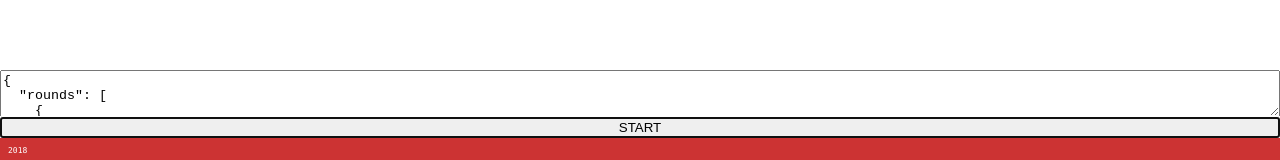
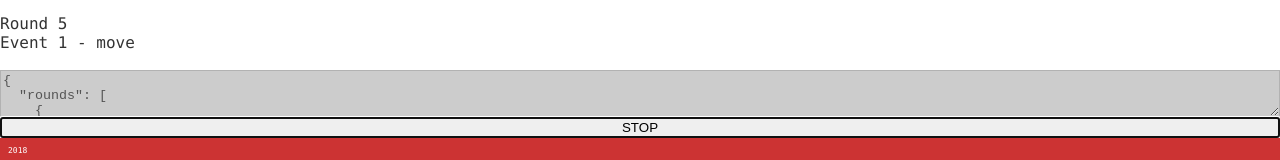
Before and after one commit to shaunanoordin/hackday-dungeon-canvas, a website built with webpack: page index.html in a window 1280 px wide. Shown: the part 637-797 px from the top of the page. Built offline with nearby package versions, Linux system fonts and the light colour scheme.

Commit message:
Improve HTML UI readability

```diff
--- a/index.html
+++ b/index.html
@@ -2437,7 +2437,7 @@
   ]
 }
     </textarea>
-    <button id="console-action-start" value="Start" />
+    <button id="console-action-start" />
   </div>
 </main>
 <footer>2018</footer>
--- a/src/main.js
+++ b/src/main.js
@@ -40,11 +40,14 @@ class App {
     this.entityStyles = {};  //Visual style of entities. Derived when entities are spawned.
 
     this.initialiseCanvas();
-    this.updateUI_consoleActionStart();
+    this.updateUI_console();
 
     //Convenience: after a short delay, focus on the Start/Stop button.
     this.html.consoleActionStart
-    && setTimeout(() => this.html.consoleActionStart.focus(), 500);
+    && setTimeout(() => {
+      this.html.consoleActionStart.focus();
+      this.html.consoleActionStart.click()
+    }, 500);
   }
   /*
   ----------------------------------------------------------------
@@ -62,26 +65,34 @@ class App {
     this.processConsoleIn();
     this.runCycle && clearInterval(this.runCycle);
     this.runCycle = setInterval(this.runStep.bind(this), 1000 / App.TICKS_PER_SECOND);
-    this.updateUI_consoleActionStart();
+    this.updateUI_console();
   }
 
   stop() {
     this.runCycle && clearInterval(this.runCycle);
     this.runCycle = undefined;
-    this.updateUI_consoleActionStart();
+    this.updateUI_console();
   }
 
-  updateUI_consoleActionStart() {
+  updateUI_console() {
     if (!this.runCycle) {
       this.html.consoleActionStart.textContent = "START";
+      this.html.consoleIn.disabled = false;
     } else {
       this.html.consoleActionStart.textContent = "STOP";
+      this.html.consoleIn.disabled = true;
     }
   }
 
   processConsoleIn() {
-    const input = JSON.parse(this.html.consoleIn.value);
-    this.rounds = input.rounds;
+    try {
+      const input = JSON.parse(this.html.consoleIn.value);
+      this.rounds = input.rounds;
+    } catch (err) {
+      this.html.consoleOut.textContent = `ERROR:\r\n${err}\r\n`;
+      this.stop();
+      throw(err);
+    }
   }
 
   consoleActionStart_onClick() {
--- a/src/main.styl
+++ b/src/main.styl
@@ -87,6 +87,9 @@ table
       width: 100%
       height: 3.5em
 
+      &:disabled
+        background: #ccc
+
     #console-action-start
       display: block
       width: 100%
```
Also changed, not shown: app/main.js (+1 -1 lines), app/main.css.
